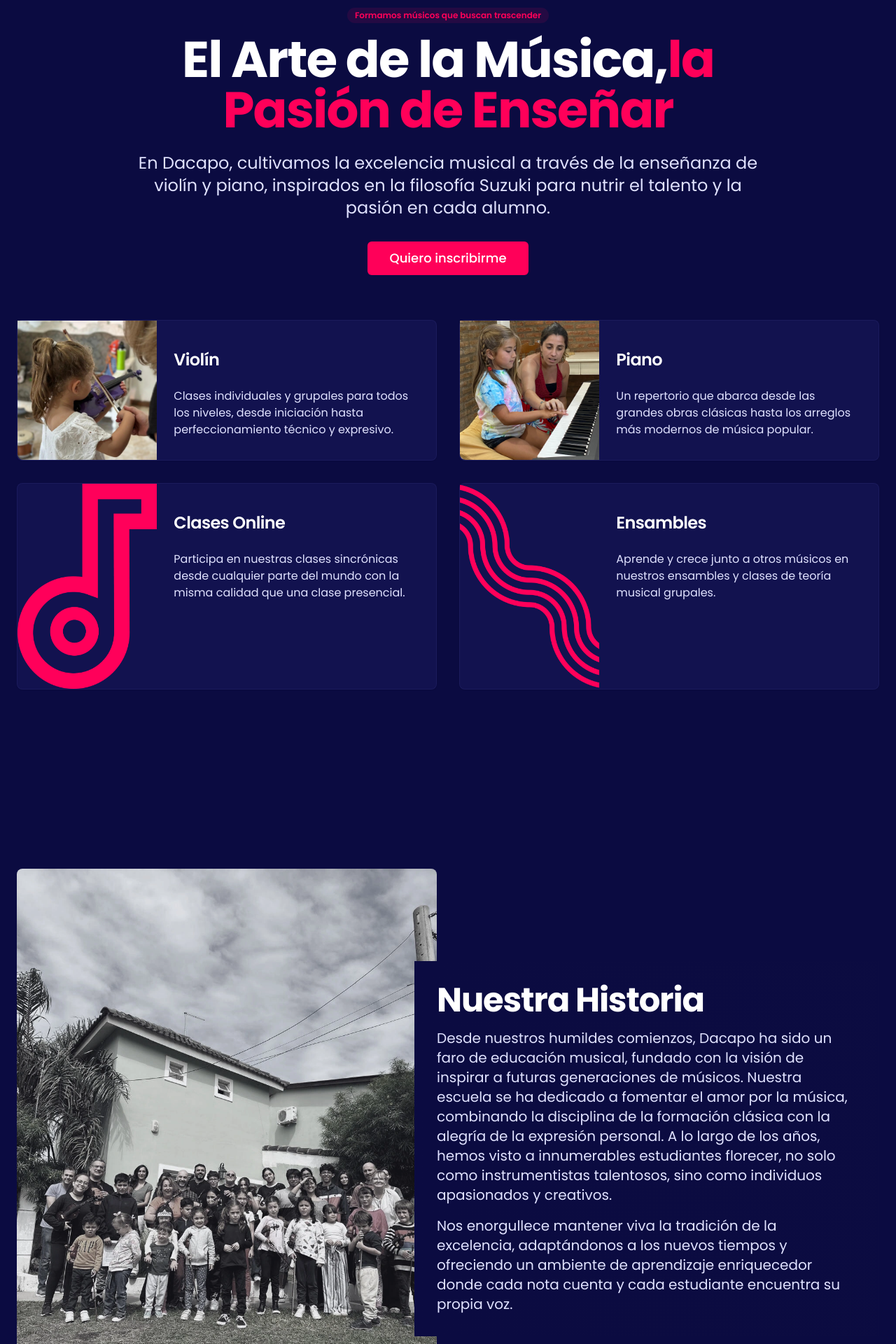
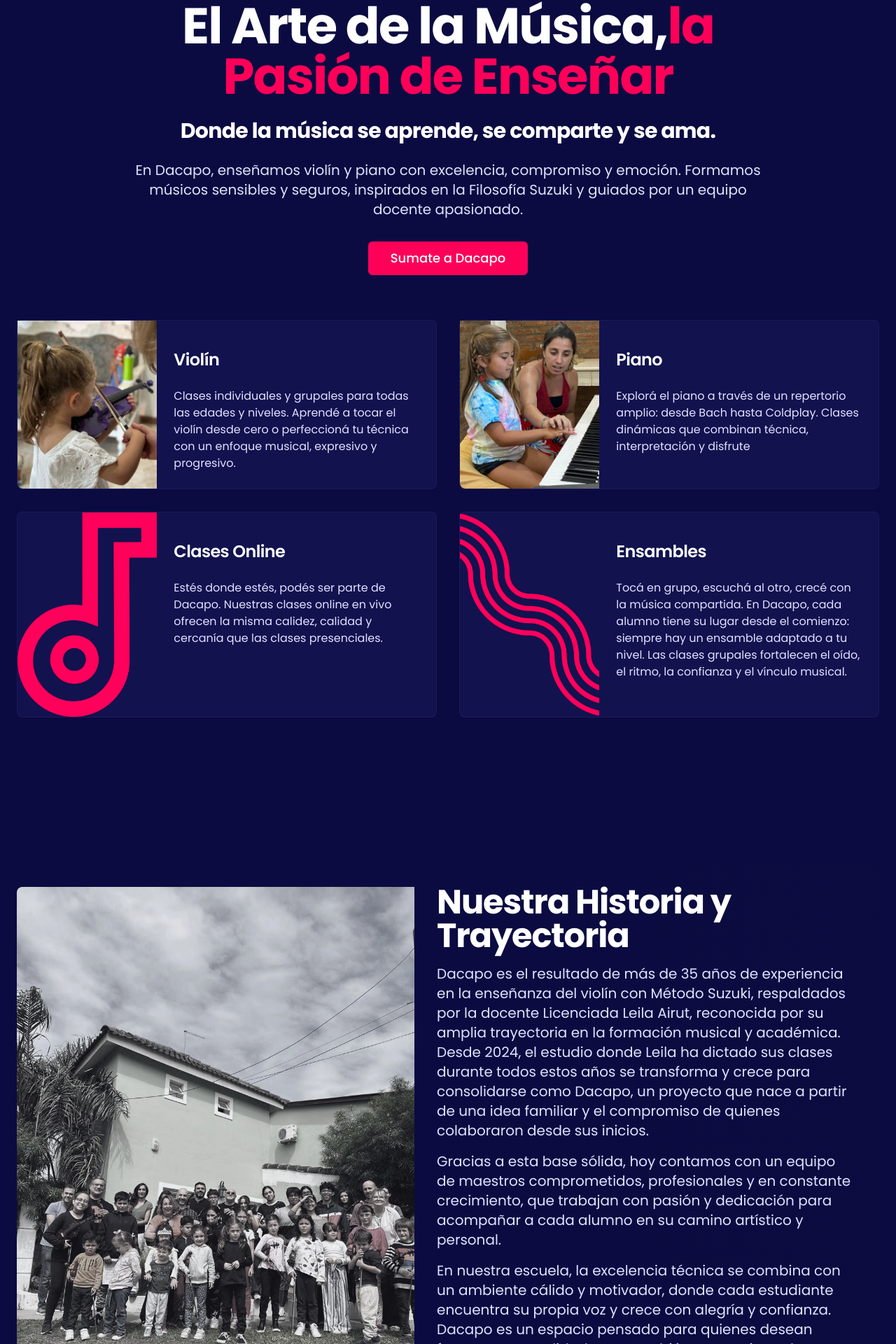
Before and after one commit to juansantacroce/dacapoFrontWeb, a Next.js app: page / in a window 1280 px wide. Shown: the part 216-2136 px from the top of the page at 70% size. Built offline with nearby package versions, Linux system fonts and the light colour scheme.

Commit message:
Corrigiendo lo recibido en googleDocs

```diff
--- a/app/page.tsx
+++ b/app/page.tsx
@@ -1,16 +1,31 @@
-import { Button } from "@/components/ui/button"
-import { Card, CardContent, CardDescription, CardHeader, CardTitle } from "@/components/ui/card"
-import { Badge } from "@/components/ui/badge"
+"use client";
+import { Button } from "@/components/ui/button";
 import {
-  Music,
-  Menu,
-  Music2,
-  Music3,
-  Music4,
-} from "lucide-react"
-import { FaWhatsapp, FaInstagram, FaTiktok, FaFacebook, FaYoutube, FaEnvelope } from 'react-icons/fa';
-import Image from "next/image"
-import Link from "next/link"
+  Card,
+  CardContent,
+  CardDescription,
+  CardHeader,
+  CardTitle,
+} from "@/components/ui/card";
+import {
+  Sheet,
+  SheetContent,
+  SheetHeader,
+  SheetTitle,
+  SheetTrigger,
+} from "@/components/ui/sheet";
+import { Badge } from "@/components/ui/badge";
+import { Music, Menu, Music2, Music3, Music4 } from "lucide-react";
+import {
+  FaWhatsapp,
+  FaInstagram,
+  FaTiktok,
+  FaFacebook,
+  FaYoutube,
+  FaEnvelope,
+} from "react-icons/fa";
+import Image from "next/image";
+import Link from "next/link";
 
 export default function LandingPage() {
   return (
@@ -19,44 +34,87 @@ export default function LandingPage() {
       <header className="sticky top-0 z-50 w-full border-b border-border/40 bg-background/95 backdrop-blur supports-[backdrop-filter]:bg-background/60">
         <div className="container flex h-24 items-center justify-between px-4 md:px-6">
           <div className="flex items-center space-x-4">
-            <Image src="/images/logoDacapo.webp" alt="Dacapo Logo" width={80} height={80} />
+            <Image
+              src="/images/logoDacapo.webp"
+              alt="Dacapo Logo"
+              width={80}
+              height={80}
+            />
           </div>
 
           <nav className="hidden md:flex items-center space-x-8">
-            <Link href="#la-escuela" className="text-sm font-medium hover:text-primary transition-colors">
+            <Link
+              href="#nuestra-historia"
+              className="text-sm font-medium hover:text-primary transition-colors"
+            >
               La Escuela
             </Link>
-            <Link href="#clases" className="text-sm font-medium hover:text-primary transition-colors">
+            <Link
+              href="#clases"
+              className="text-sm font-medium hover:text-primary transition-colors"
+            >
               Clases
             </Link>
           </nav>
 
           <div className="flex items-center space-x-4 md:hidden">
-            <Button variant="ghost" size="icon">
-              <Menu className="h-5 w-5" />
-            </Button>
+            <Sheet>
+              <SheetTrigger asChild>
+                <Button variant="ghost" size="icon">
+                  <Menu className="h-5 w-5" />
+                </Button>
+              </SheetTrigger>
+              <SheetContent side="right">
+                <SheetHeader>
+                  <SheetTitle>Menú</SheetTitle>
+                </SheetHeader>
+                <div className="grid gap-4 py-4">
+                  <Link
+                    href="#nuestra-historia"
+                    className="text-lg font-medium hover:text-primary transition-colors"
+                  >
+                    La Escuela
+                  </Link>
+                  <Link
+                    href="#clases"
+                    className="text-lg font-medium hover:text-primary transition-colors"
+                  >
+                    Clases
+                  </Link>
+                </div>
+              </SheetContent>
+            </Sheet>
           </div>
         </div>
       </header>
 
       {/* Hero Section */}
-      <section className="relative py-20 md:py-32">
+      <section className="relative py-10 md:py-20">
         <div className="container px-4 md:px-6">
           <div className="mx-auto max-w-4xl text-center">
-            <Badge className="mb-4 bg-primary/10 text-primary hover:bg-primary/20">Formamos músicos que buscan trascender</Badge>
+            <Badge className="mb-4 bg-primary/10 text-primary hover:bg-primary/20">
+              Formamos músicos que buscan trascender
+            </Badge>
             <h1 className="mb-6 text-4xl font-bold tracking-tight sm:text-6xl md:text-7xl">
               El Arte de la Música,
-              <span className="text-primary">
-                la Pasión de Enseñar
-              </span>
+              <span className="text-primary">la Pasión de Enseñar</span>
             </h1>
-            <p className="mb-8 text-xl text-muted-foreground md:text-2xl">
-              En Dacapo, cultivamos la excelencia musical a través de la enseñanza de violín y piano, inspirados en la filosofía Suzuki para nutrir el talento y la pasión en cada alumno.
+            <h3 className="mb-6 text-xl font-bold tracking-tight sm:text-2xl md:text-3xl">
+              Donde la música se aprende, se comparte y se ama.
+            </h3>
+            <p className="mb-8 text-lg text-muted-foreground md:text-xl">
+              En Dacapo, enseñamos violín y piano con excelencia, compromiso y
+              emoción. Formamos músicos sensibles y seguros, inspirados en la
+              Filosofía Suzuki y guiados por un equipo docente apasionado.
             </p>
             <div className="flex flex-col gap-4 sm:flex-row sm:justify-center mt-8">
-              <Link href="https://wa.me/543512446077?text=Hola,%20quiero%20inscribirme%20en%20Dacapo." target="_blank" rel="noopener noreferrer">
+              <Link
+                href="https://wa.me/543512446077?text=Hola,%20quiero%20inscribirme%20en%20Dacapo."
+                target="_blank"
+                rel="noopener noreferrer"
+              >
                 <Button size="lg" className="text-lg px-8 py-6">
-                  Quiero inscribirme
+                  Sumate a Dacapo
                 </Button>
               </Link>
             </div>
@@ -64,11 +122,11 @@ export default function LandingPage() {
         </div>
 
         {/* Featured Cards */}
-        <div className="container px-4 md:px-6 mt-16">
+        <div  className="container px-4 md:px-6 mt-16">
           <div className="grid gap-8 md:grid-cols-2">
             {/* Card 1: Violín */}
             <Card className="border-border/40 hover:border-primary/60 transition-colors flex flex-col md:flex-row">
-              <div className="md:w-1/3">
+              <div id="violin" className="md:w-1/3">
                 <Image
                   src="/images/violin.webp"
                   alt="Clases de Violín"
@@ -83,7 +141,9 @@ export default function LandingPage() {
                 </CardHeader>
                 <CardContent>
                   <CardDescription className="text-base">
-                    Clases individuales y grupales para todos los niveles, desde iniciación hasta perfeccionamiento técnico y expresivo.
+                    Clases individuales y grupales para todas las edades y
+                    niveles. Aprendé a tocar el violín desde cero o perfeccioná
+                    tu técnica con un enfoque musical, expresivo y progresivo.
                   </CardDescription>
                 </CardContent>
               </div>
@@ -91,7 +151,7 @@ export default function LandingPage() {
 
             {/* Card 2: Piano */}
             <Card className="border-border/40 hover:border-primary/60 transition-colors flex flex-col md:flex-row">
-              <div className="md:w-1/3">
+              <div id="piano" className="md:w-1/3">
                 <Image
                   src="/images/piano.webp"
                   alt="Clases de Piano"
@@ -106,7 +166,9 @@ export default function LandingPage() {
                 </CardHeader>
                 <CardContent>
                   <CardDescription className="text-base">
-                    Un repertorio que abarca desde las grandes obras clásicas hasta los arreglos más modernos de música popular.
+                    Explorá el piano a través de un repertorio amplio: desde
+                    Bach hasta Coldplay. Clases dinámicas que combinan técnica,
+                    interpretación y disfrute
                   </CardDescription>
                 </CardContent>
               </div>
@@ -114,7 +176,7 @@ export default function LandingPage() {
 
             {/* Card 3: Clases Online */}
             <Card className="border-border/40 hover:border-primary/60 transition-colors flex flex-col md:flex-row">
-              <div className="md:w-1/3">
+              <div id="clases-online" className="md:w-1/3">
                 <Image
                   src="/images/ilustracion5.webp"
                   alt="Clases Online"
@@ -129,7 +191,9 @@ export default function LandingPage() {
                 </CardHeader>
                 <CardContent>
                   <CardDescription className="text-base">
-                    Participa en nuestras clases sincrónicas desde cualquier parte del mundo con la misma calidad que una clase presencial.
+                    Estés donde estés, podés ser parte de Dacapo. Nuestras
+                    clases online en vivo ofrecen la misma calidez, calidad y
+                    cercanía que las clases presenciales.
                   </CardDescription>
                 </CardContent>
               </div>
@@ -137,7 +201,7 @@ export default function LandingPage() {
 
             {/* Card 4: Ensambles */}
             <Card className="border-border/40 hover:border-primary/60 transition-colors flex flex-col md:flex-row">
-              <div className="md:w-1/3">
+              <div id="ensambles" className="md:w-1/3">
                 <Image
                   src="/images/ilustracion2.webp"
                   alt="Ensambles"
@@ -152,7 +216,11 @@ export default function LandingPage() {
                 </CardHeader>
                 <CardContent>
                   <CardDescription className="text-base">
-                    Aprende y crece junto a otros músicos en nuestros ensambles y clases de teoría musical grupales.
+                    Tocá en grupo, escuchá al otro, crecé con la música
+                    compartida. En Dacapo, cada alumno tiene su lugar desde el
+                    comienzo: siempre hay un ensamble adaptado a tu nivel. Las
+                    clases grupales fortalecen el oído, el ritmo, la confianza y
+                    el vínculo musical.
                   </CardDescription>
                 </CardContent>
               </div>
@@ -177,12 +245,36 @@ export default function LandingPage() {
             </div>
             {/* Text on right with gradient overlay */}
             <div className="relative p-8 -ml-8 md:-ml-16 bg-background md:bg-gradient-to-l from-background to-transparent">
-              <h2 className="text-3xl font-bold tracking-tight sm:text-4xl md:text-5xl mb-4">Nuestra Historia</h2>
-              <p className="text-xl text-muted-foreground">
-                Desde nuestros humildes comienzos, Dacapo ha sido un faro de educación musical, fundado con la visión de inspirar a futuras generaciones de músicos. Nuestra escuela se ha dedicado a fomentar el amor por la música, combinando la disciplina de la formación clásica con la alegría de la expresión personal. A lo largo de los años, hemos visto a innumerables estudiantes florecer, no solo como instrumentistas talentosos, sino como individuos apasionados y creativos.
+              <h2 className="text-3xl font-bold tracking-tight sm:text-4xl md:text-5xl mb-4">
+                Nuestra Historia y Trayectoria
+              </h2>
+              <p className="text-lg md:text-xl text-muted-foreground">
+                Dacapo es el resultado de más de 35 años de experiencia en la
+                enseñanza del violín con Método Suzuki, respaldados por la
+                docente Licenciada Leila Airut, reconocida por su amplia
+                trayectoria en la formación musical y académica. Desde 2024, el
+                estudio donde Leila ha dictado sus clases durante todos estos
+                años se transforma y crece para consolidarse como Dacapo, un
+                proyecto que nace a partir de una idea familiar y el compromiso
+                de quienes colaboraron desde sus inicios.{" "}
               </p>
-              <p className="mt-4 text-xl text-muted-foreground">
-                Nos enorgullece mantener viva la tradición de la excelencia, adaptándonos a los nuevos tiempos y ofreciendo un ambiente de aprendizaje enriquecedor donde cada nota cuenta y cada estudiante encuentra su propia voz.
+              <p className="mt-4 text-lg md:text-xl text-muted-foreground">
+                Gracias a esta base sólida, hoy contamos con un equipo de
+                maestros comprometidos, profesionales y en constante
+                crecimiento, que trabajan con pasión y dedicación para acompañar
+                a cada alumno en su camino artístico y personal.
+              </p>
+              <p className="mt-4 text-lg md:text-xl text-muted-foreground">
+                En nuestra escuela, la excelencia técnica se combina con un
+                ambiente cálido y motivador, donde cada estudiante encuentra su
+                propia voz y crece con alegría y confianza. Dacapo es un espacio
+                pensado para quienes desean formarse con calidad, pero también
+                para quienes buscan disfrutar y compartir la música.
+              </p>
+              <p className="mt-4 text-lg md:text-xl text-muted-foreground">
+                Te invitamos a formar parte de esta comunidad musical, donde
+                aprender es un placer y cada nota es un paso hacia un
+                crecimiento único.
               </p>
             </div>
           </div>
@@ -194,11 +286,8 @@ export default function LandingPage() {
         <div className="container px-4 md:px-6">
           <div className="mx-auto max-w-2xl text-center mb-16">
             <h2 className="text-3xl font-bold tracking-tight sm:text-4xl md:text-5xl mb-4">
-              Encuéntranos
+              ¡Encuéntranos!
             </h2>
-            <p className="text-xl text-muted-foreground">
-              Estamos ubicados en el corazón de la ciudad, un espacio inspirador diseñado para el aprendizaje musical. ¡Te esperamos!
-            </p>
           </div>
           <div className="aspect-w-16 aspect-h-9 w-full max-w-4xl mx-auto rounded-lg overflow-hidden shadow-lg">
             <iframe
@@ -215,14 +304,15 @@ export default function LandingPage() {
       </section>
 
       {/* Features Section */}
-      <section id="clases" className="py-20 md:py-32">
+      <section className="py-20 md:py-32">
         <div className="container px-4 md:px-6">
           <div className="mx-auto max-w-2xl text-center mb-16">
             <h2 className="text-3xl font-bold tracking-tight sm:text-4xl md:text-5xl mb-4">
               Una formación integral para el músico de hoy
             </h2>
             <p className="text-xl text-muted-foreground">
-              Ofrecemos todo lo que necesitas para crecer, desde clases personalizadas hasta ensambles grupales y conciertos.
+              Ofrecemos todo lo que necesitas para crecer, desde clases
+              personalizadas hasta ensambles grupales y conciertos.
             </p>
           </div>
 
@@ -236,7 +326,8 @@ export default function LandingPage() {
               </CardHeader>
               <CardContent>
                 <CardDescription className="text-base">
-                  Participa en nuestras clases sincrónicas desde cualquier parte del mundo con la misma calidad que una clase presencial.
+                  Participa en nuestras clases sincrónicas desde cualquier parte
+                  del mundo con la misma calidad que una clase presencial.
                 </CardDescription>
               </CardContent>
             </Card>
@@ -250,7 +341,8 @@ export default function LandingPage() {
               </CardHeader>
               <CardContent>
                 <CardDescription className="text-base">
-                  Explora desde Bach hasta los Beatles. Nuestro enfoque abarca tanto la música clásica como la popular.
+                  Explora desde Bach hasta los Beatles. Nuestro enfoque abarca
+                  tanto la música clásica como la popular.
                 </CardDescription>
               </CardContent>
             </Card>
@@ -264,7 +356,8 @@ export default function LandingPage() {
               </CardHeader>
               <CardContent>
                 <CardDescription className="text-base">
-                  Aprende y crece junto a otros músicos en nuestros ensambles y clases de teoría musical grupales.
+                  Aprende y crece junto a otros músicos en nuestros ensambles y
+                  clases de teoría musical grupales.
                 </CardDescription>
               </CardContent>
             </Card>
@@ -278,7 +371,8 @@ export default function LandingPage() {
               </CardHeader>
               <CardContent>
                 <CardDescription className="text-base">
-                  Demuestra tu progreso y comparte tu talento en nuestros conciertos y eventos semestrales.
+                  Demuestra tu progreso y comparte tu talento en nuestros
+                  conciertos y eventos semestrales.
                 </CardDescription>
               </CardContent>
             </Card>
@@ -292,28 +386,51 @@ export default function LandingPage() {
           <div className="grid gap-8 md:grid-cols-2">
             <div className="md:col-span-1">
               <div className="flex items-center space-x-4 mb-4">
-                <Image src="/images/logoDacapo.webp" alt="Dacapo Logo" width={70} height={70} />
+                <Image
+                  src="/images/logoDacapo.webp"
+                  alt="Dacapo Logo"
+                  width={70}
+                  height={70}
+                />
               </div>
               <p className="text-muted-foreground mb-6">
                 Formamos músicos que buscan trascender.
               </p>
               <div className="flex space-x-4">
-                <Link href="#" className="text-muted-foreground hover:text-primary transition-colors">
+                <Link
+                  href="#"
+                  className="text-muted-foreground hover:text-primary transition-colors"
+                >
                   <FaWhatsapp className="h-5 w-5" />
                 </Link>
-                <Link href="#" className="text-muted-foreground hover:text-primary transition-colors">
+                <Link
+                  href="#"
+                  className="text-muted-foreground hover:text-primary transition-colors"
+                >
                   <FaInstagram className="h-5 w-5" />
                 </Link>
-                <Link href="#" className="text-muted-foreground hover:text-primary transition-colors">
+                <Link
+                  href="#"
+                  className="text-muted-foreground hover:text-primary transition-colors"
+                >
                   <FaTiktok className="h-5 w-5" />
                 </Link>
-                <Link href="#" className="text-muted-foreground hover:text-primary transition-colors">
+                <Link
+                  href="#"
+                  className="text-muted-foreground hover:text-primary transition-colors"
+                >
                   <FaFacebook className="h-5 w-5" />
                 </Link>
-                <Link href="#" className="text-muted-foreground hover:text-primary transition-colors">
+                <Link
+                  href="#"
+                  className="text-muted-foreground hover:text-primary transition-colors"
+                >
                   <FaYoutube className="h-5 w-5" />
                 </Link>
-                <Link href="#" className="text-muted-foreground hover:text-primary transition-colors">
+                <Link
+                  href="#"
+                  className="text-muted-foreground hover:text-primary transition-colors"
+                >
                   <FaEnvelope className="h-5 w-5" />
                 </Link>
               </div>
@@ -324,17 +441,28 @@ export default function LandingPage() {
                 <h3 className="font-semibold mb-4">La Escuela</h3>
                 <ul className="space-y-2 text-muted-foreground">
                   <li>
-                    <Link href="#nuestra-historia" className="hover:text-primary transition-colors">
+                    <Link
+                      href="#nuestra-historia"
+                      className="hover:text-primary transition-colors"
+                    >
                       Nuestra Historia
                     </Link>
                   </li>
                   <li>
-                    <Link href="#ubicacion" className="hover:text-primary transition-colors">
+                    <Link
+                      href="#ubicacion"
+                      className="hover:text-primary transition-colors"
+                    >
                       Ubicación
                     </Link>
                   </li>
                   <li>
-                    <Link href="https://wa.me/543512446077?text=Hola,%20quiero%20inscribirme%20en%20Dacapo." target="_blank" rel="noopener noreferrer" className="hover:text-primary transition-colors">
+                    <Link
+                      href="https://wa.me/543512446077?text=Hola,%20quiero%20inscribirme%20en%20Dacapo."
+                      target="_blank"
+                      rel="noopener noreferrer"
+                      className="hover:text-primary transition-colors"
+                    >
                       Inscripciones
                     </Link>
                   </li>
@@ -345,36 +473,58 @@ export default function LandingPage() {
                 <h3 className="font-semibold mb-4">Clases</h3>
                 <ul className="space-y-2 text-muted-foreground">
                   <li>
-                    <Link href="#" className="hover:text-primary transition-colors">
+                    <Link
+                      href="#violin"
+                      className="hover:text-primary transition-colors"
+                    >
                       Violín
                     </Link>
                   </li>
                   <li>
-                    <Link href="#" className="hover:text-primary transition-colors">
+                    <Link
+                      href="#piano"
+                      className="hover:text-primary transition-colors"
+                    >
                       Piano
                     </Link>
                   </li>
                   <li>
-                    <Link href="#" className="hover:text-primary transition-colors">
+                    <Link
+                      href="#clases-online"
+                      className="hover:text-primary transition-colors"
+                    >
                       Clases Online
                     </Link>
                   </li>
                   <li>
-                    <Link href="#" className="hover:text-primary transition-colors">
+                    <Link
+                      href="#ensambles"
+                      className="hover:text-primary transition-colors"
+                    >
                       Ensambles
                     </Link>
                   </li>
                 </ul>
               </div>
             </div>
-
           </div>
 
           <div className="border-t border-border/40 mt-12 pt-8 text-center text-muted-foreground">
-            <p>&copy; {new Date().getFullYear()} <a href="https://sauren.ar" target="_blank" rel="noopener noreferrer" className="hover:text-primary transition-colors">Sauren</a>. Todos los derechos reservados.</p>
+            <p>
+              &copy; {new Date().getFullYear()}{" "}
+              <a
+                href="https://sauren.ar"
+                target="_blank"
+                rel="noopener noreferrer"
+                className="hover:text-primary transition-colors"
+              >
+                Sauren
+              </a>
+              . Todos los derechos reservados.
+            </p>
           </div>
         </div>
       </footer>
     </div>
-  )
+  );
 }
```
Also changed, not shown: 1 other file (tests, documents, lock files or other folders).
